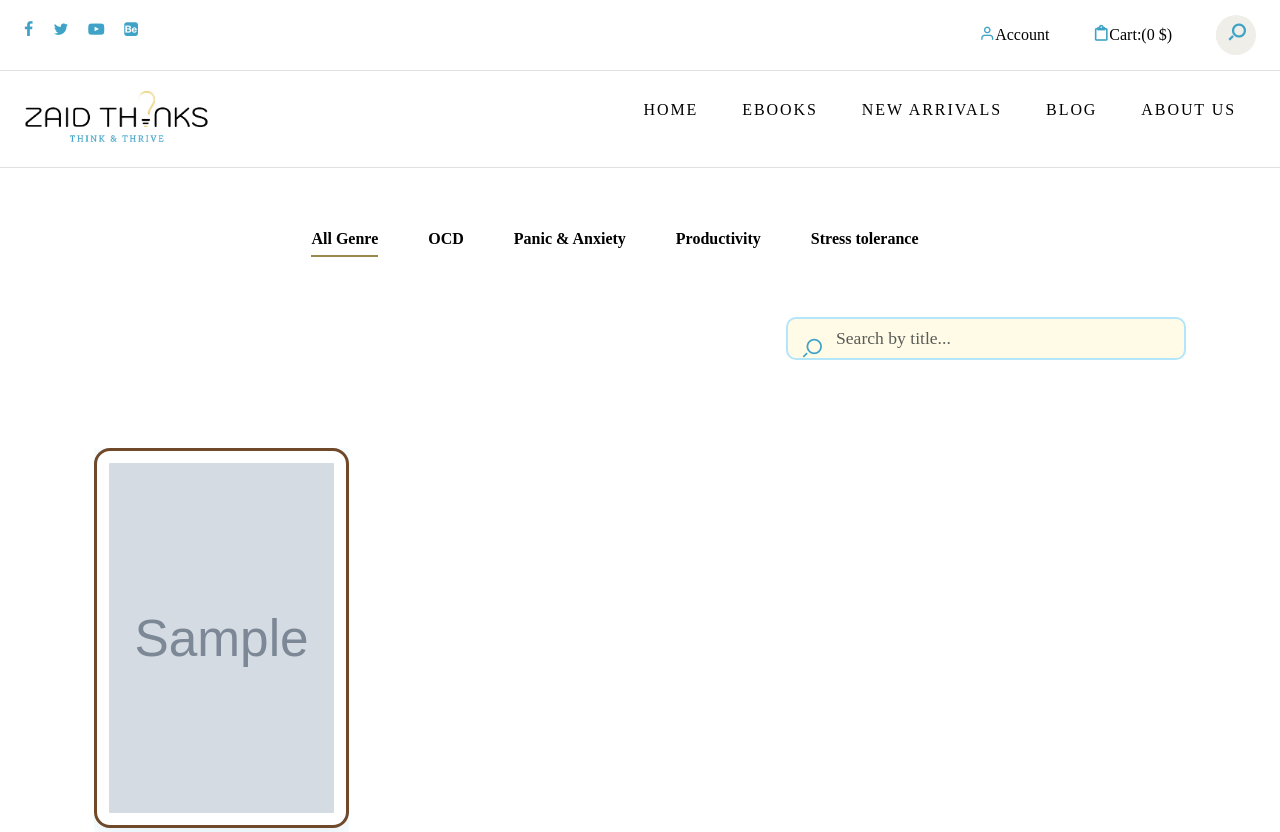
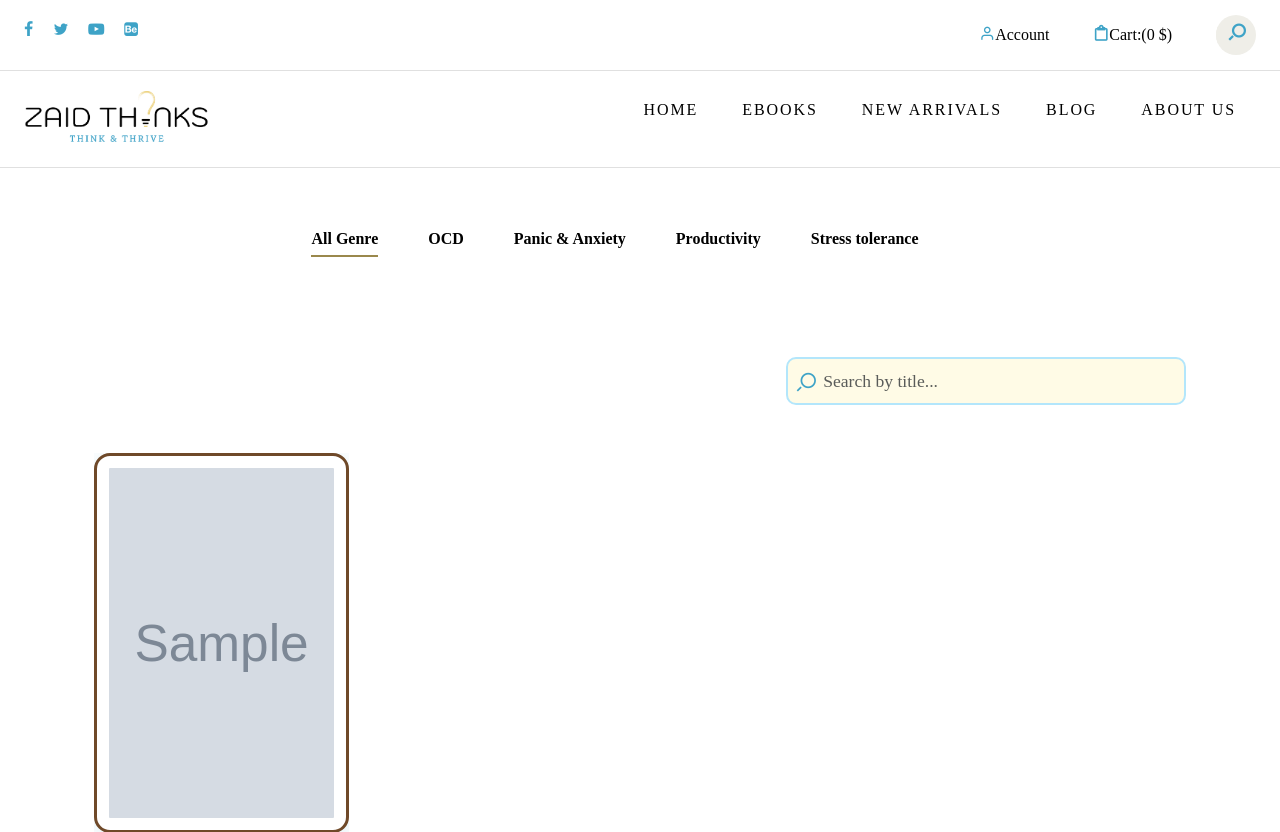
Before and after one commit to FaheerHakim/eBookStore, a PHP site: page /ebooks.php in a window 1280 px wide. Shown: the top 832 px of the page. Run offline with PHP 8.4, Linux system fonts and the light colour scheme; tables that the repository leaves empty or names only in its code hold one stand-in row (values such as "Sample post"); grey boxes marked "Sample" are stand-in pictures; some libraries are stand-ins or nearby versions; some web fonts are replaced.

Commit message:
Fix search functionality for eBook titles and improve search bar UI

```diff
--- a/ebooks.php
+++ b/ebooks.php
@@ -26,6 +26,24 @@ $is_admin = isset($_SESSION['is_admin']) && ($_SESSION['is_admin'] === true || $
     <link rel="stylesheet" type="text/css" href="css/style.css">
 
 <style>
+   .search-box {
+	   position: relative;
+   }
+   .search-box .form-control {
+	   height: 48px;
+	   padding-left: 2.2rem !important;
+   }
+   .search-box .search-icon {
+	   position: absolute;
+	   left: 16px;
+	   top: 0;
+	   height: 100%;
+	   display: flex;
+	   align-items: center;
+	   color: #3ea3c7;
+	   font-size: 1.3rem;
+	   pointer-events: none;
+   }
 
 		body.account-page, body.account-page * { color: #000 !important; }
 		body.account-page a, body.account-page a * { color: #000 !important; }
@@ -197,9 +215,9 @@ $is_admin = isset($_SESSION['is_admin']) && ($_SESSION['is_admin'] === true || $
 						   <?php endif; ?>
 					   </div>
 					   <div class="col-md-6 d-flex justify-content-end align-items-center">
-						   <form role="search" method="get" class="search-box ms-auto d-flex position-relative" action="ebooks.php" style="width:100%;max-width:400px;">
+						   <form role="search" method="get" class="search-box ms-auto d-flex position-relative" action="ebooks.php" style="width:100%;max-width:400px; top: 40px;">
 							   <input class="form-control ps-5" placeholder="Search by title..." type="search" name="search" value="<?php echo isset($_GET['search']) ? htmlspecialchars($_GET['search']) : ''; ?>" style="border-radius:10px !important;">
-							   <span class="position-absolute" style="left:16px;top:50%;transform:translateY(-55%);color:#3ea3c7;font-size:1.3rem;pointer-events:none;line-height:1;">
+							   <span class="search-icon" style="position:absolute; left:10px; top:35%; transform:translateY(-50%); color:#3ea3c7;font-size:1.3rem;pointer-events:none;">
 								   <i class="icon icon-search"></i>
 							   </span>
 						   </form>
@@ -210,11 +228,22 @@ $is_admin = isset($_SESSION['is_admin']) && ($_SESSION['is_admin'] === true || $
 						<div id="all-genre" data-tab-content class="active">
 							<?php
 							 $categoryFilter = $selectedCategory;
+							 $searchTerm = isset($_GET['search']) ? trim($_GET['search']) : '';
 							 if ($categoryFilter === 'all') {
-								 $statement = $db->query('SELECT * FROM ebooks ORDER BY id DESC LIMIT 10');
+								 if ($searchTerm !== '') {
+									 $statement = $db->prepare('SELECT * FROM ebooks WHERE title LIKE ? ORDER BY id DESC LIMIT 10');
+									 $statement->execute(['%' . $searchTerm . '%']);
+								 } else {
+									 $statement = $db->query('SELECT * FROM ebooks ORDER BY id DESC LIMIT 10');
+								 }
 							 } else {
-								 $statement = $db->prepare('SELECT * FROM ebooks WHERE category = ? ORDER BY id DESC LIMIT 10');
-								 $statement->execute([$categoryFilter]);
+								 if ($searchTerm !== '') {
+									 $statement = $db->prepare('SELECT * FROM ebooks WHERE category = ? AND title LIKE ? ORDER BY id DESC LIMIT 10');
+									 $statement->execute([$categoryFilter, '%' . $searchTerm . '%']);
+								 } else {
+									 $statement = $db->prepare('SELECT * FROM ebooks WHERE category = ? ORDER BY id DESC LIMIT 10');
+									 $statement->execute([$categoryFilter]);
+								 }
 							 }
 							$ebooks = $statement->fetchAll(PDO::FETCH_ASSOC);
 							if (!empty($ebooks)) {
```
